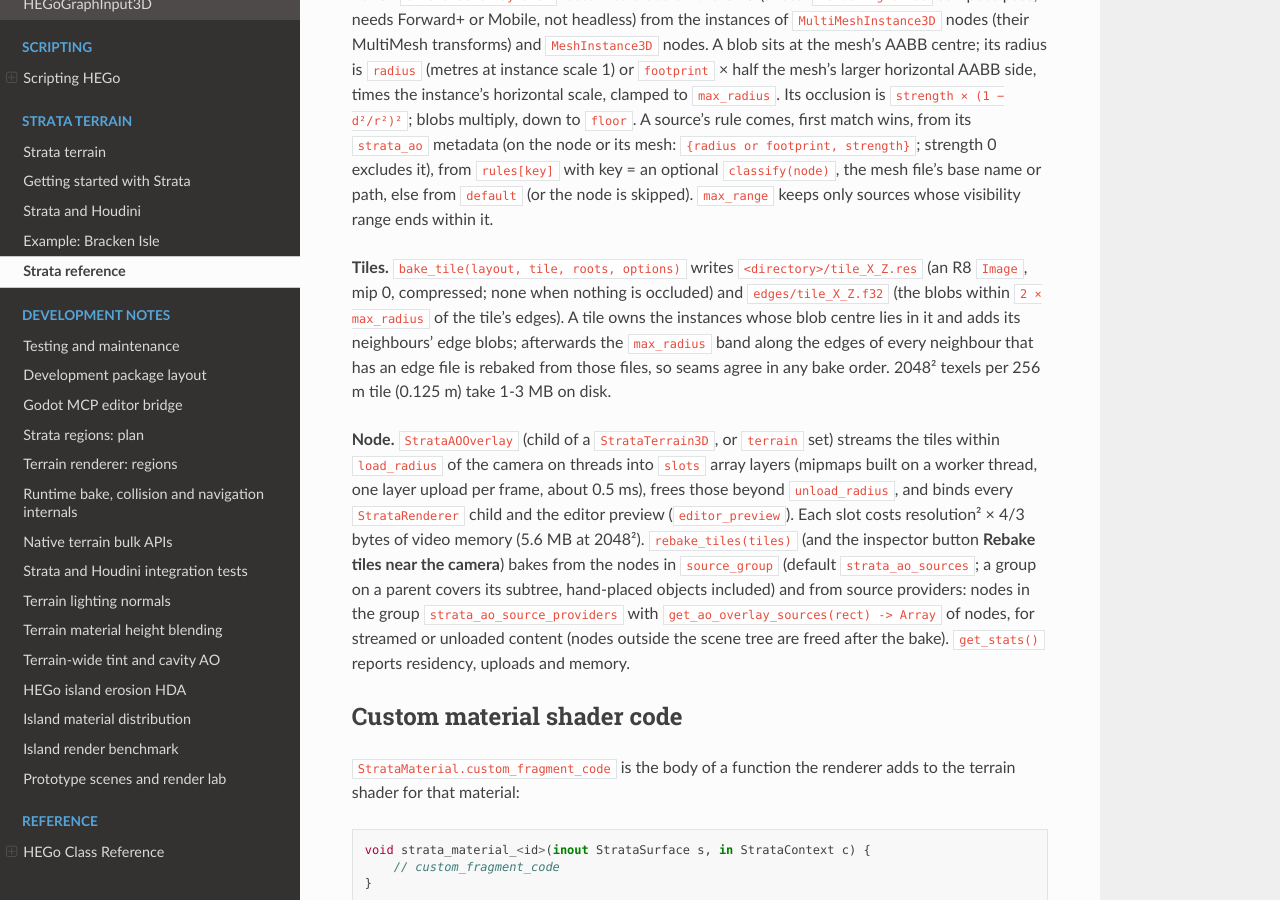
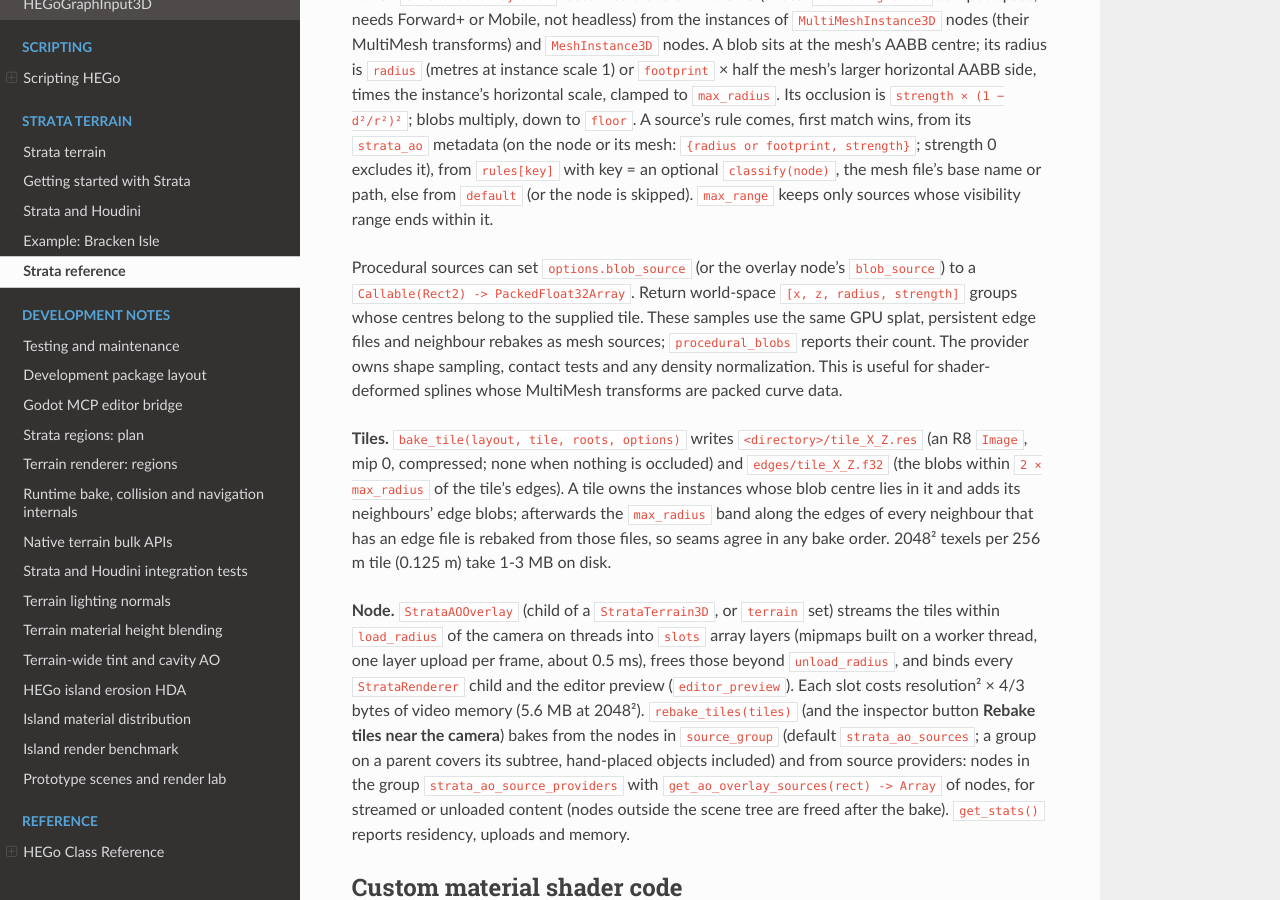
Before and after one commit to peterprickarz/hego, a Sphinx documentation site: the page built from docs/strata/reference.md, in a window 1280 px wide and 900 px high, scrolled down 5832 px. Built offline with Sphinx 7.4.7 and the Read the Docs theme 3.1.0, drawn with Linux system fonts in a browser that asks for light colours.

Commit message:
Strata AO overlay: procedural blob sources
StrataAOOverlay.blob_source (bake option blob_source) is a
Callable(Rect2) -> PackedFloat32Array of x, z, radius, strength groups for
footprints that are not mesh instances. They go through the same GPU splat,
edge files and neighbour rebakes as mesh sources.

```diff
--- a/docs/strata/reference.md
+++ b/docs/strata/reference.md
@@ -207,6 +207,14 @@ strength}`; strength 0 excludes it), from `rules[key]` with key = an optional `c
 the mesh file's base name or path, else from `default` (or the node is skipped). `max_range`
 keeps only sources whose visibility range ends within it.
 
+Procedural sources can set `options.blob_source` (or the overlay node's
+`blob_source`) to a `Callable(Rect2) -> PackedFloat32Array`. Return world-space
+`[x, z, radius, strength]` groups whose centres belong to the supplied tile.
+These samples use the same GPU splat, persistent edge files and neighbour
+rebakes as mesh sources; `procedural_blobs` reports their count. The provider
+owns shape sampling, contact tests and any density normalization. This is useful
+for shader-deformed splines whose MultiMesh transforms are packed curve data.
+
 **Tiles.** `bake_tile(layout, tile, roots, options)` writes `<directory>/tile_X_Z.res` (an R8
 `Image`, mip 0, compressed; none when nothing is occluded) and `edges/tile_X_Z.f32` (the blobs
 within `2 × max_radius` of the tile's edges). A tile owns the instances whose blob centre lies
```
Also changed, not shown: 2 other files.
